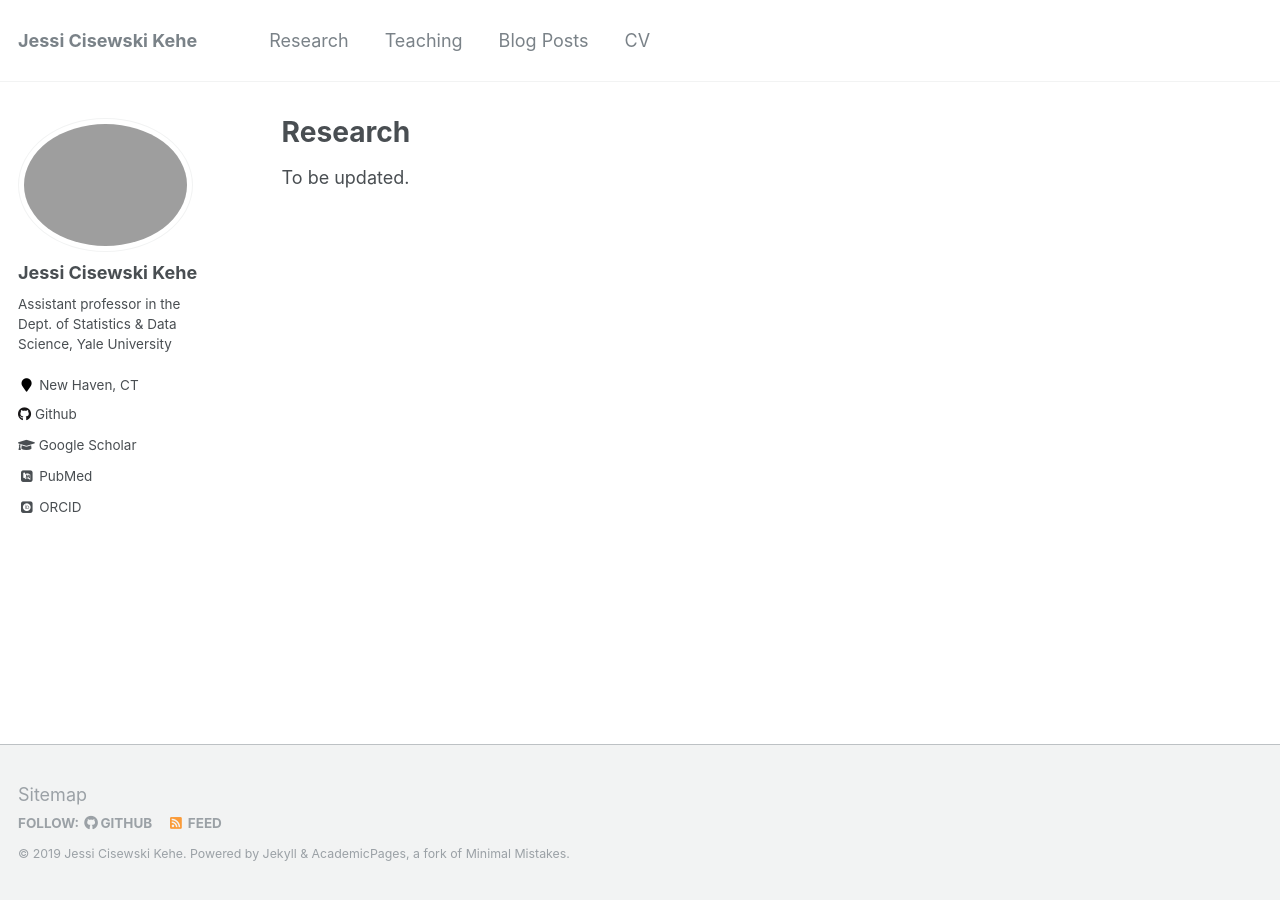
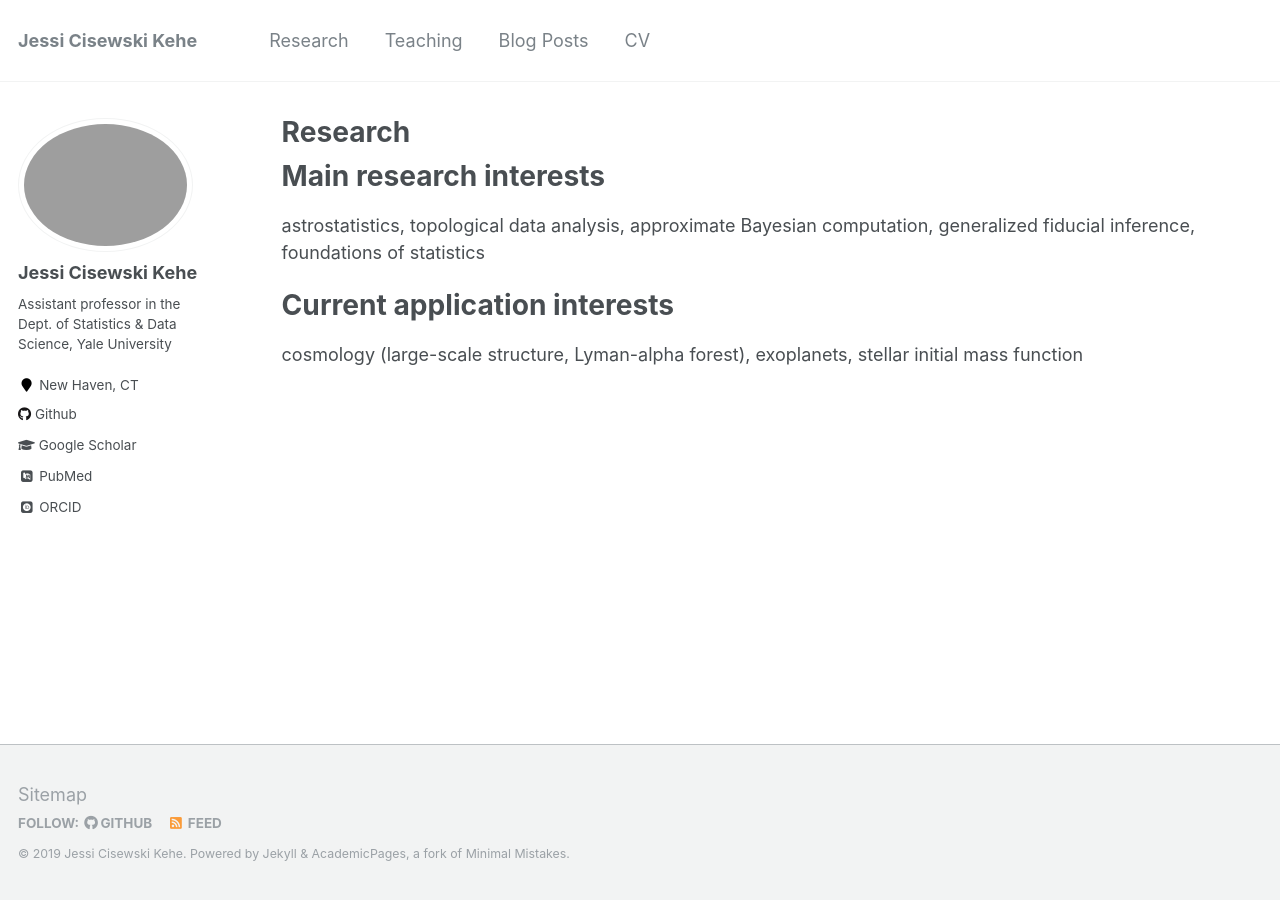
Before and after one commit to JessiCisewskiKehe/JessiCisewskiKehe.github.io, a Jekyll site: the page built from _pages/research.md, in a window 1280 px wide. Built offline with Jekyll 4.4.1, drawn with Linux system fonts in a browser that asks for light colours; some web fonts are replaced.

Commit message:
updated research

```diff
--- a/_pages/research.md
+++ b/_pages/research.md
@@ -5,4 +5,12 @@ permalink: /research/
 author_profile: true
 ---
 
-To be updated.
+Main research interests
+======
+astrostatistics, topological data analysis, approximate Bayesian computation, generalized fiducial inference, foundations of statistics
+
+
+
+Current application interests
+======
+cosmology (large-scale structure, Lyman-alpha forest), exoplanets, stellar initial mass function
```
Also changed, not shown: _research/2010-10-01-paper-title-number-2.md (deleted, +0 -15 lines), _research/2015-10-01-paper-title-number-3.md (deleted, +0 -15 lines).
